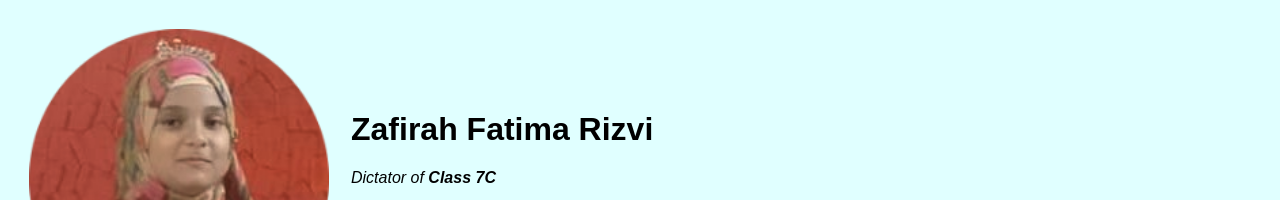
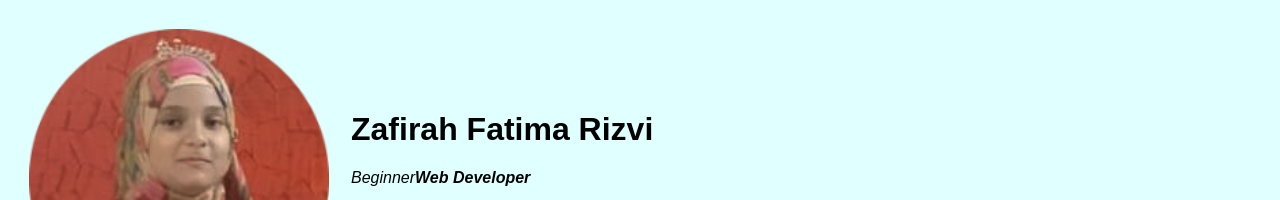
Before and after one commit to ZFR9/Zafirah-s-Personal-Site, a plain HTML site: page index.html in a window 1280 px wide. Shown: the top 200 px of the page. Drawn offline with Linux system fonts and the light colour scheme.

Commit message:
Prof change (2)

```diff
--- a/index.html
+++ b/index.html
@@ -13,7 +13,7 @@
             <tr>
                 <td><img src="me(m).png" alt="Zafirah's img" width="300" height="300"></td>
                 <td><h1>Zafirah Fatima Rizvi</h1>
-                    <p><em>Dictator of <strong>Class 7C</strong></em></p>
+                    <p><em>Beginner<strong>Web Developer</strong></em></p>
                     <p>I love mathematics,chemistry and coding. I love going to school
                         (unless its Thursday!). I hate music,dance and the colour yellow.
                         I love listening to Manqabat and writing stories. I just don't like Physics,
```
